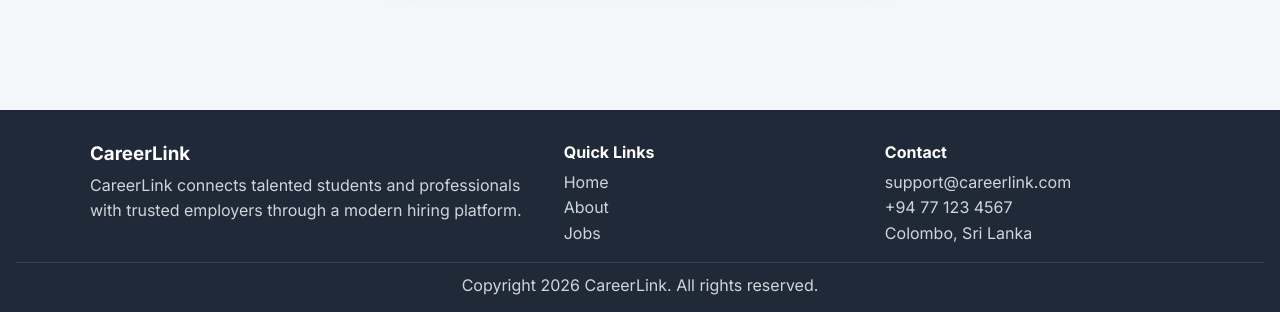
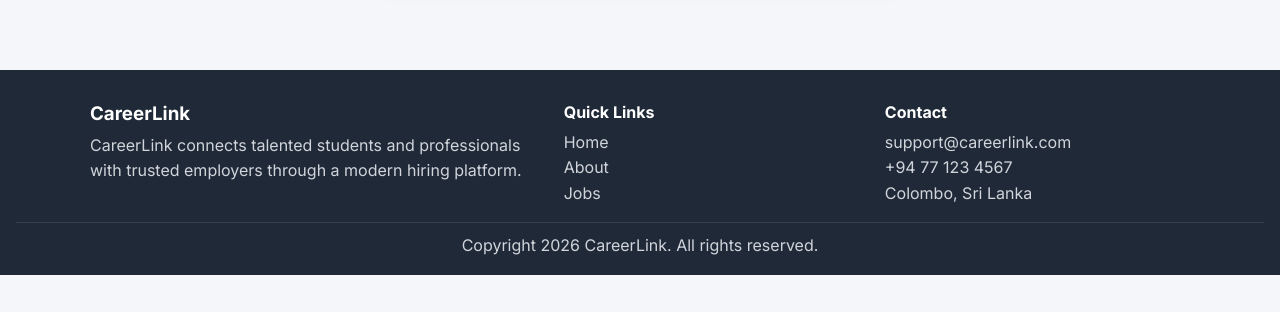
Before and after one commit to SKSaranya-git/CareerLink, a React (Vite) app in the folder frontend/: page /login in a window 1280 px wide. Shown: the part 581-893 px from the top of the page. After the commit the page ends 856 px from the top, so only its background shows below. Built offline with nearby package versions, Linux system fonts and the light colour scheme; no server answers.

Commit message:
refactor:Convert dashboard layout to flex for full-height pages

```diff
--- a/frontend/src/styles.css
+++ b/frontend/src/styles.css
@@ -1,4 +1,21 @@
 @import url("https://fonts.googleapis.com/css2?family=Inter:wght@400;500;600;700;800&display=swap");
+
+html,
+body,
+#root {
+  min-height: 100%;
+}
+
+body {
+  min-height: 100vh;
+  display: flex;
+}
+
+#root {
+  display: flex;
+  flex-direction: column;
+  flex: 1;
+}
 
 * {
   box-sizing: border-box;
@@ -239,6 +256,9 @@ body {
 
 .main-content {
   min-height: calc(100vh - 220px);
+  flex: 1;
+  display: flex;
+  flex-direction: column;
 }
 
 .auth-layout {
@@ -640,7 +660,7 @@ body {
 }
 
 .site-footer {
-  margin-top: 2.5rem;
+  margin-top: 0;
   background: #1f2937;
   color: #d1d5db;
   padding: 2rem 1rem 1rem;
@@ -730,7 +750,9 @@ select {
 .dash-shell {
   display: grid;
   grid-template-columns: 280px 1fr;
-  min-height: calc(100vh - 140px);
+  min-height: 0;
+  flex: 1;
+  align-items: stretch;
 }
 
 .dash-sidebar {
@@ -739,7 +761,8 @@ select {
   padding: 1.4rem 1.1rem;
   position: sticky;
   top: 72px;
-  height: calc(100vh - 72px);
+  height: auto;
+  min-height: calc(100vh - 72px);
   overflow: auto;
 }
 
@@ -818,6 +841,9 @@ select {
 
 .dash-main {
   background: #f4f6fa;
+  min-width: 0;
+  display: flex;
+  flex-direction: column;
 }
 
 .dash-topbar {
@@ -849,7 +875,9 @@ select {
 
 .dash-content {
   padding: 1.6rem 1.4rem;
-  max-width: 1100px;
+  width: 100%;
+  max-width: none;
+  flex: 1;
 }
 
 .dash-title {
@@ -1278,8 +1306,9 @@ select {
 }
 
 .post-job-page {
-  max-width: 980px;
-  margin: 0 auto;
+  width: 100%;
+  display: grid;
+  gap: 1rem;
 }
 
 .post-job-header {
```
